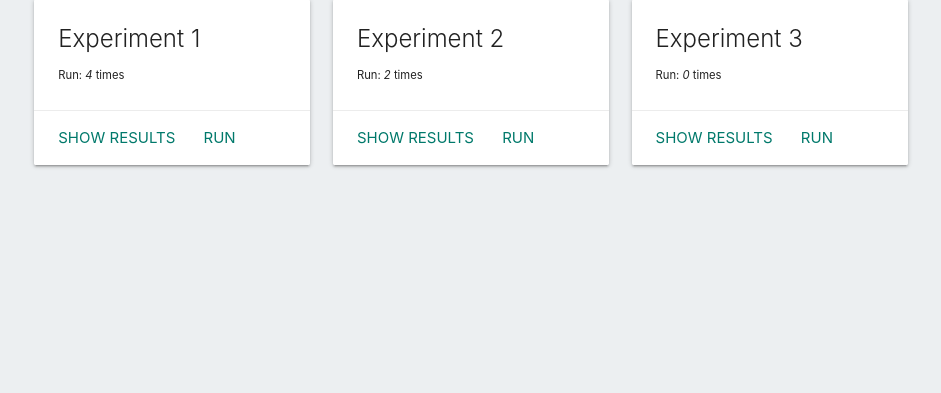
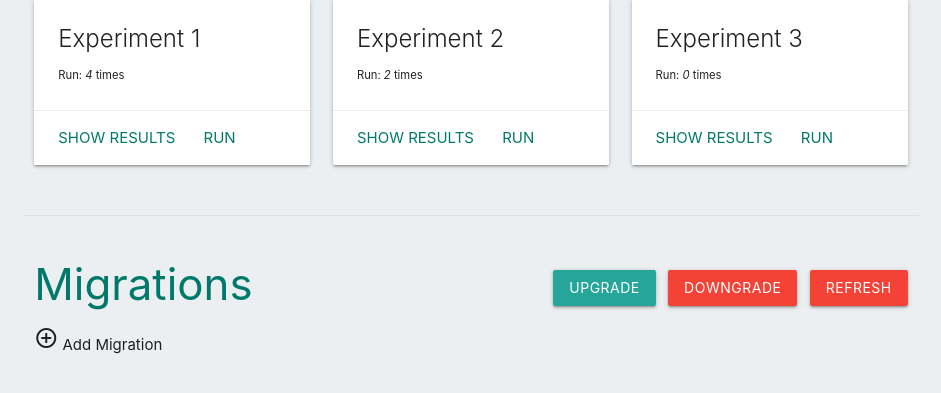
Before and after one commit to PascalKleindienst/experimentum, a Flask app: template experimentum/WebGUI/templates/dashboard/index.jinja in a window 1280 px wide. Shown: the part 182-575 px from the top of the page, without its empty margins (169-1110 px from the left). Run offline with Flask 2, Linux system fonts and the light colour scheme; the template is opened without the code that fills it, so the values that code supplies are empty.

Commit message:
added migrations templates, references #3

```diff
--- a/experimentum/WebGUI/templates/dashboard/index.jinja
+++ b/experimentum/WebGUI/templates/dashboard/index.jinja
@@ -53,4 +53,8 @@
     </div>
 </div>
 
+{# Migration Section #}
+<div class="divider"></div>
+{% include "dashboard/migrations.jinja" with context %}
+
 {% endblock %}
--- /dev/null
+++ b/experimentum/WebGUI/templates/dashboard/migrations.jinja
@@ -0,0 +1,58 @@
+{# Display list of migrations #}
+<div class="section" id="migration-list" data-status-url="{{ url_for('migrations.status') }}">
+    <div class="row row-equal">
+        <div class="col s12">
+            <h3 class="header teal-text text-darken-2">
+                Migrations
+                <span class="right">
+                    <a class="waves-effect waves-light btn migration-upgrade" href="{{ url_for('migrations.upgrade') }}">Upgrade</a>
+                    <a class="waves-effect waves-light btn red migration-downgrade" href="{{ url_for('migrations.downgrade') }}">Downgrade</a>
+                    <a class="waves-effect waves-light btn red modal-trigger" href="#refresh-migration-modal">Refresh</a>
+                </span>
+            </h3>
+        </div>
+        {% for migration in migrations %}
+            <div class="col s12 m6 l4">
+                <div class="card">
+                    <div class="card-content valign-wrapper {{ 'green-text text-lighten-2' if migration[1] == 'yes' else 'red-text' }}">
+                        <i class="material-icons">{{ 'check_circle' if migration[1] == 'yes' else 'error' }}</i> {{ migration[0] }}
+                    </div>
+                </div>
+            </div>
+        {% endfor %}
+
+        <div class="col s12 m6 l4">
+            <div class="card-add modal-trigger" data-target="add-migration-modal">
+                <i class="material-icons">add_circle_outline</i>
+                Add Migration
+            </div>
+        </div>
+    </div>
+</div>
+
+{# Migration Refresh Modal #}
+<div id="refresh-migration-modal" class="modal">
+    <div class="modal-content">
+        <h4>Migration Refresh</h4>
+        <p>Are you sure you want to refresh all your migrations? This effectively deletes your entire database.</p>
+    </div>
+    <div class="modal-footer">
+        <a class="modal-close waves-effect waves-green btn red migration-refresh" href="{{ url_for('migrations.refresh') }}">Yes</a>
+        <a class="modal-close waves-effect waves-green btn grey" href="#!">No</a>
+    </div>
+</div>
+
+{# Migration Add Modal #}
+<div id="add-migration-modal" class="modal">
+    <div class="modal-content">
+        <h4>Add Migration</h4>
+        <div class="input-field">
+            <input id="migration-name-input" type="text" class="validate">
+            <label for="migration-name-input">Migration Name</label>
+        </div>
+    </div>
+    <div class="modal-footer">
+        <a href="{{ url_for('migrations.make') }}" class="modal-close waves-effect waves-green btn teal darken-2 migration-add">Add</a>
+        <a href="#!" class="modal-close waves-effect waves-green btn btn-flat">Cancel</a>
+    </div>
+</div>
--- a/experimentum/WebGUI/views/dashboard.py
+++ b/experimentum/WebGUI/views/dashboard.py
@@ -7,6 +7,7 @@
     - Downgrade migrations
     - Refresh Migrations
 """
+from experimentum.WebGUI.views.migrations import get_migration_status
 from flask import Blueprint, render_template
 
 blueprint = Blueprint('dashboard', __name__)
@@ -19,4 +20,4 @@
     Returns:
         str: HTML Template
     """
-    return render_template('dashboard/index.jinja')
+    return render_template('dashboard/index.jinja', migrations=get_migration_status())
```
